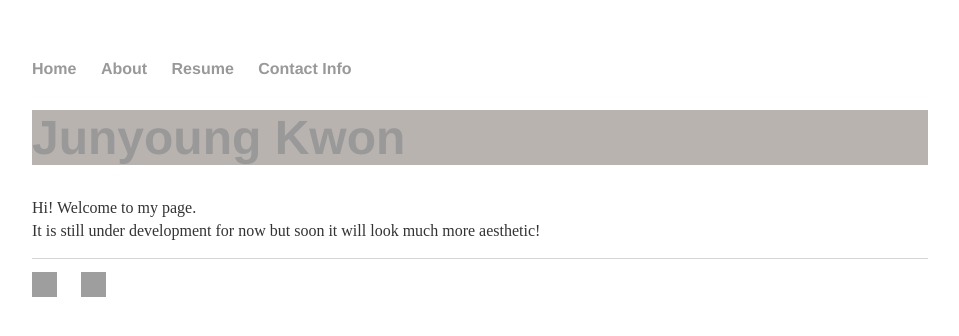
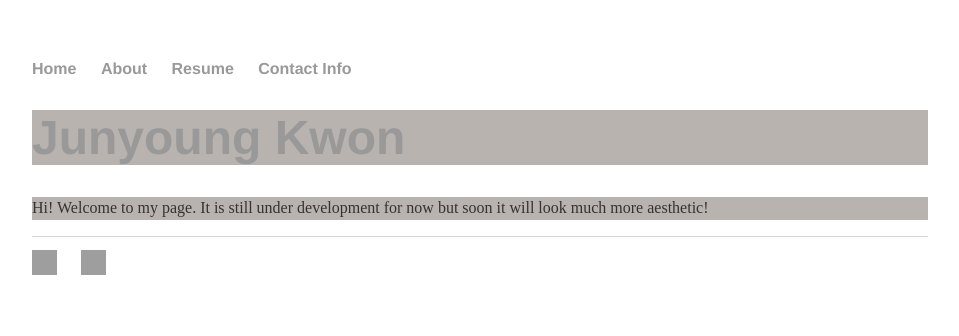
Before and after one commit to junyoung-kwon/Personal-Website, a Jekyll site: the page built from index.html, in a window 1280 px wide. Shown: the top 336 px of the page, without its empty margins (160-1119 px from the left). Built offline with Jekyll 4.4.1, drawn with Linux system fonts in a browser that asks for light colours; grey boxes are pictures that could not be loaded.

Commit message:
Changed paragraph color

```diff
--- a/css/main.css
+++ b/css/main.css
@@ -34,7 +34,7 @@ h1 {
 p {
     font-size: 1em;
     line-height: 1.4em;
-    /*background-color: rgb(185, 179, 175);*/
+    background-color: rgb(185, 179, 175);
     color: #333;
 }
 footer {
--- a/index.html
+++ b/index.html
@@ -5,7 +5,7 @@ title: Junyoung's Site
 <div class="blurb">
     <h1>Junyoung Kwon</h1>
 	<p>
-		Hi! Welcome to my page. <br />
+		Hi! Welcome to my page.
 		It is still under development for now but soon it will look much more aesthetic!
 	</p>
 </div><!-- /.blurb -->
```
